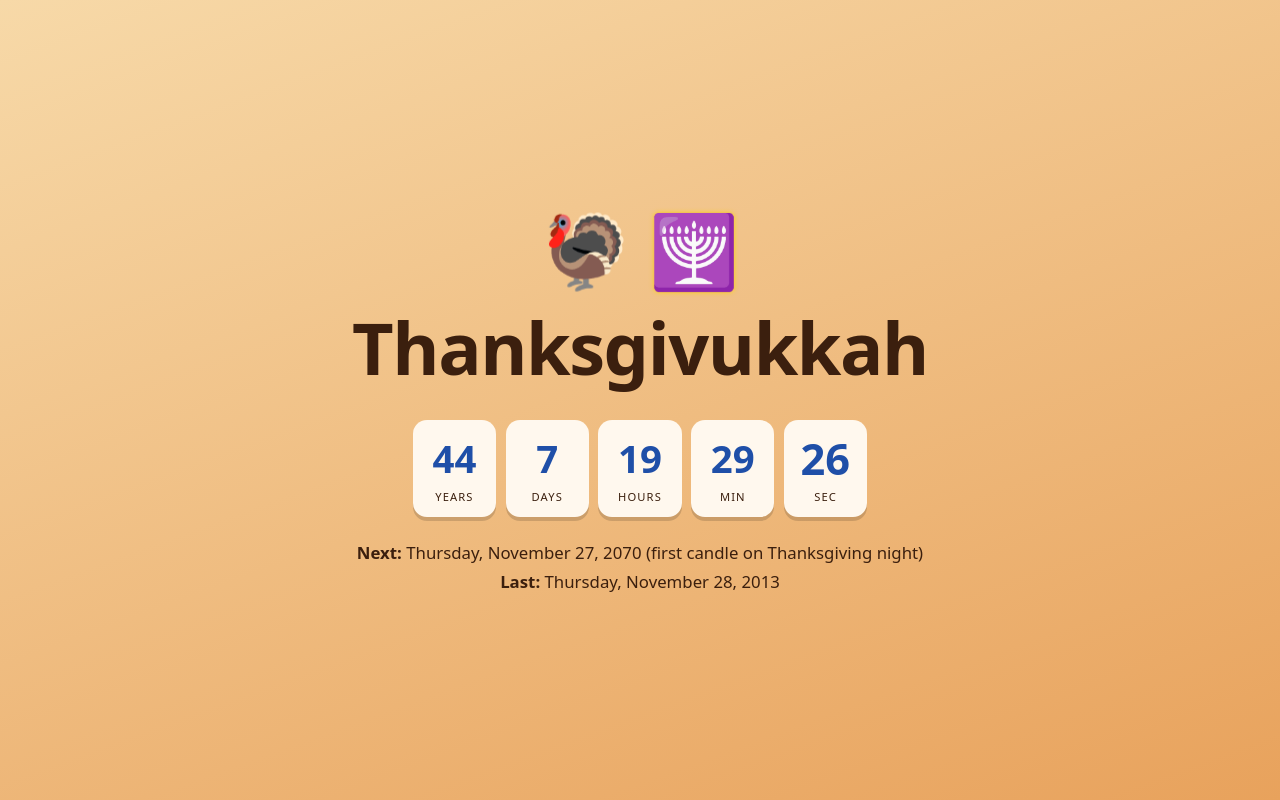
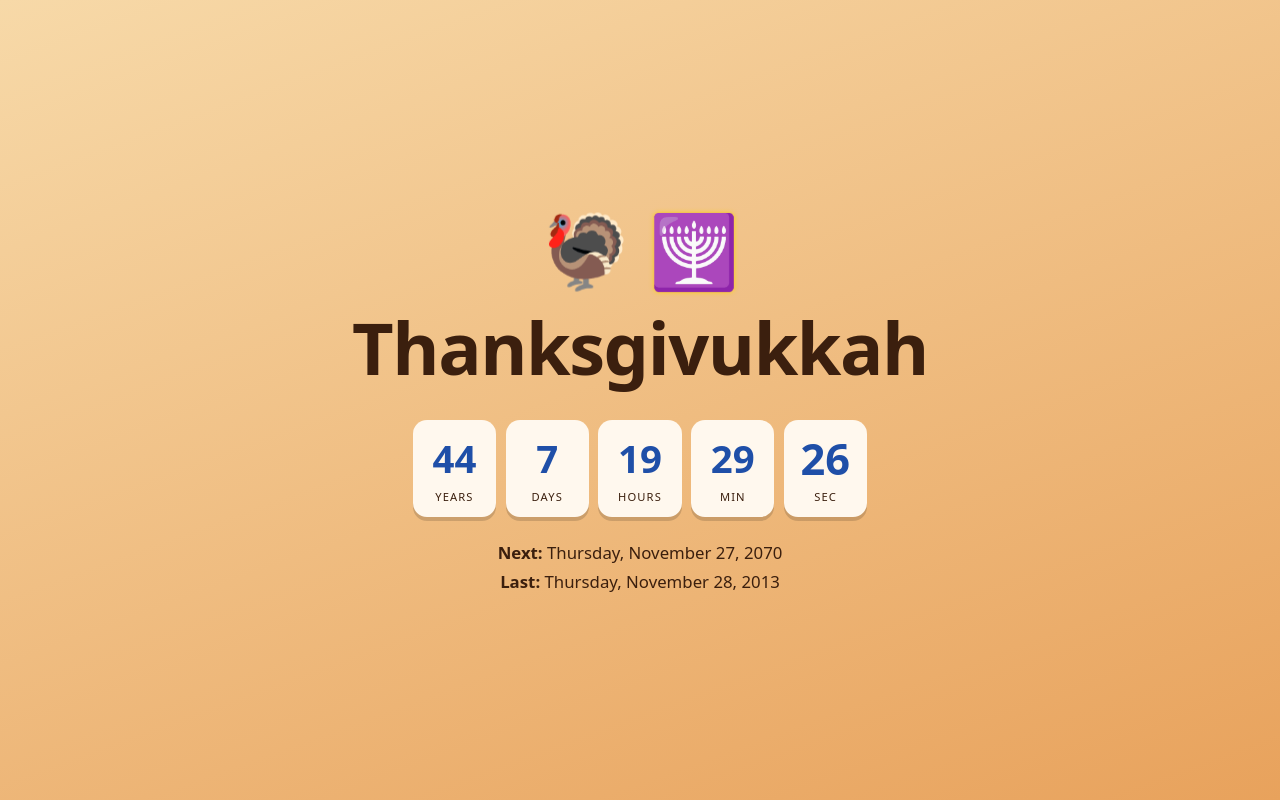
Before and after one commit to athuler/Thanksgivukkah, a plain HTML site: page index.html in a window 1280 px wide. Drawn offline with Linux system fonts and the light colour scheme.

Commit message:
Drop parenthetical from next date

```diff
--- a/index.html
+++ b/index.html
@@ -47,7 +47,7 @@
     <div><b id="m">–</b><small>min</small></div>
     <div><b id="s">–</b><small>sec</small></div>
   </div>
-  <p><strong>Next:</strong> Thursday, November 27, 2070 (first candle on Thanksgiving night)</p>
+  <p><strong>Next:</strong> Thursday, November 27, 2070</p>
   <p><strong>Last:</strong> Thursday, November 28, 2013</p>
 </main>
 <script>
```
